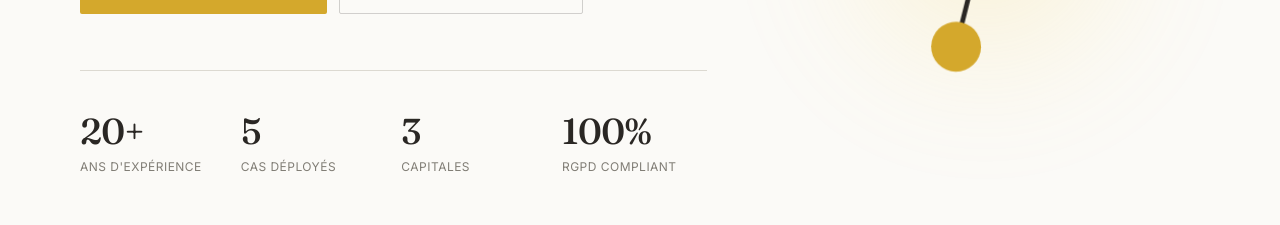
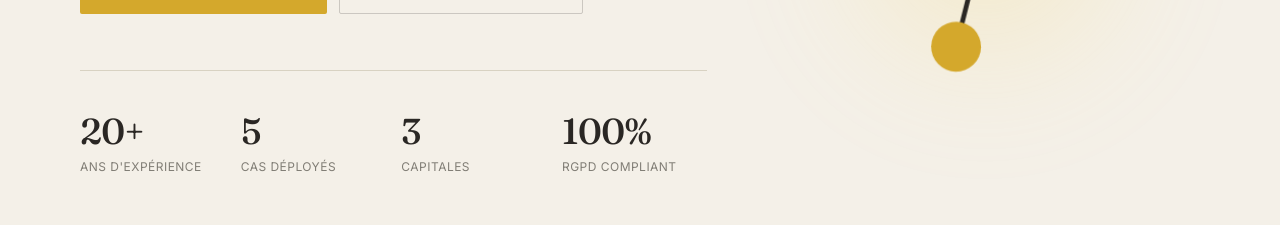
Before and after one commit to qwestinum/qwesty-ste-web-officiel, a Next.js app: page / in a window 1280 px wide. Shown: the part 472-697 px from the top of the page. Built offline with nearby package versions, Linux system fonts and the light colour scheme; no server answers; the database is empty.

Commit message:
change bg colour

```diff
--- a/tailwind.config.ts
+++ b/tailwind.config.ts
@@ -9,9 +9,9 @@ const config: Config = {
   theme: {
     extend: {
       colors: {
-        // Palette Qwestinum — Perle & or pâle
-        lin: '#FBFAF7',         // Background principal
-        perle: '#DCD9D1',       // Surfaces secondaires
+        // Palette Qwestinum — Ivoire papier & or
+        lin: '#F4F0E8',         // Background principal — ivoire papier (chaleureux)
+        perle: '#D8D2C2',       // Surfaces secondaires (légèrement plus foncé)
         pierre: '#807D75',      // Texte secondaire
         sepia: '#2A2724',       // Texte primaire
         'or-pale': '#F4D35E',   // Accents discrets
@@ -19,9 +19,7 @@ const config: Config = {
         'or-fonce': '#A8861C',  // Hover, états actifs
       },
       fontFamily: {
-        // Fraunces : titres éditoriaux
         serif: ['var(--font-fraunces)', 'Georgia', 'serif'],
-        // Inter : corps + UI
         sans: ['var(--font-inter)', 'system-ui', 'sans-serif'],
       },
       letterSpacing: {
```
